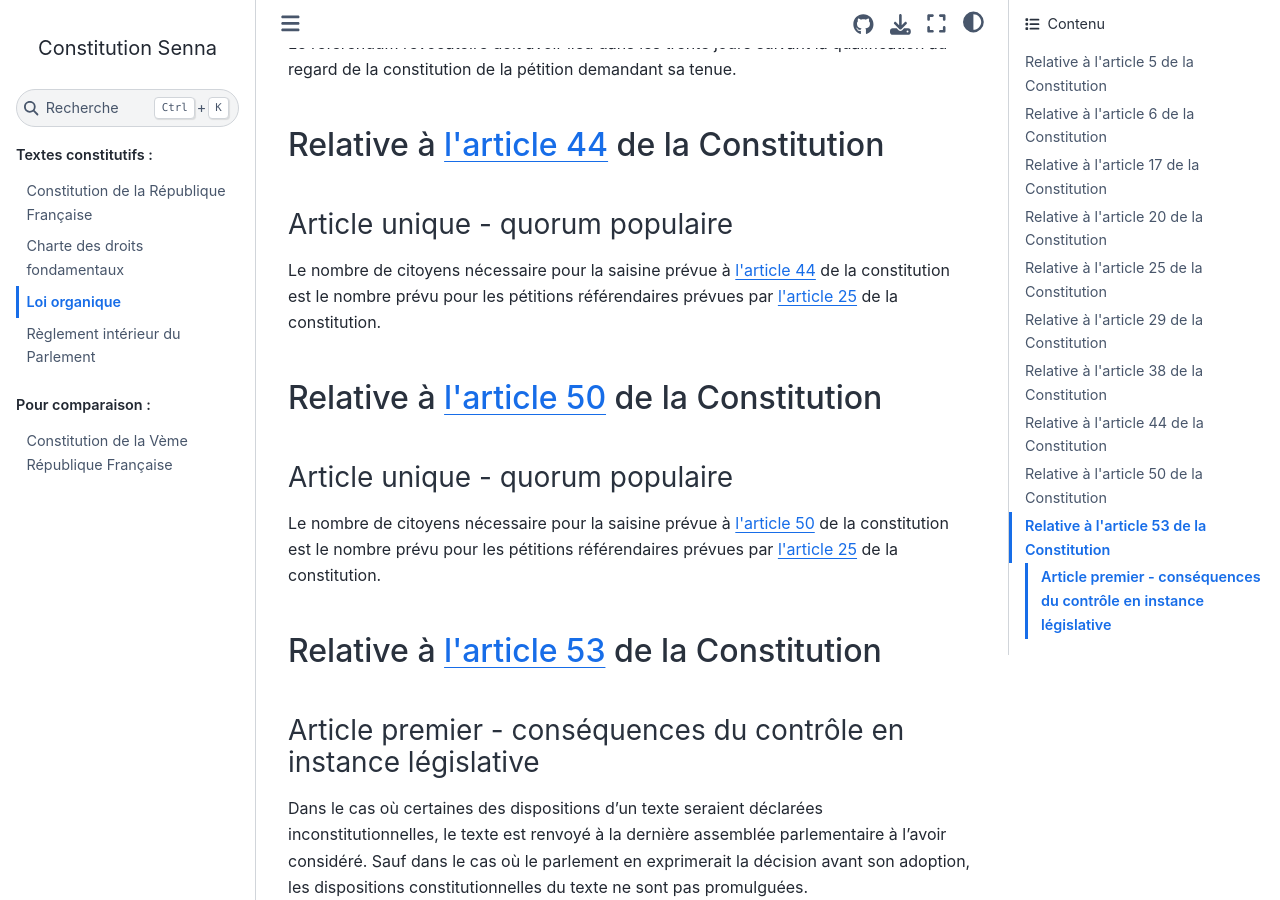
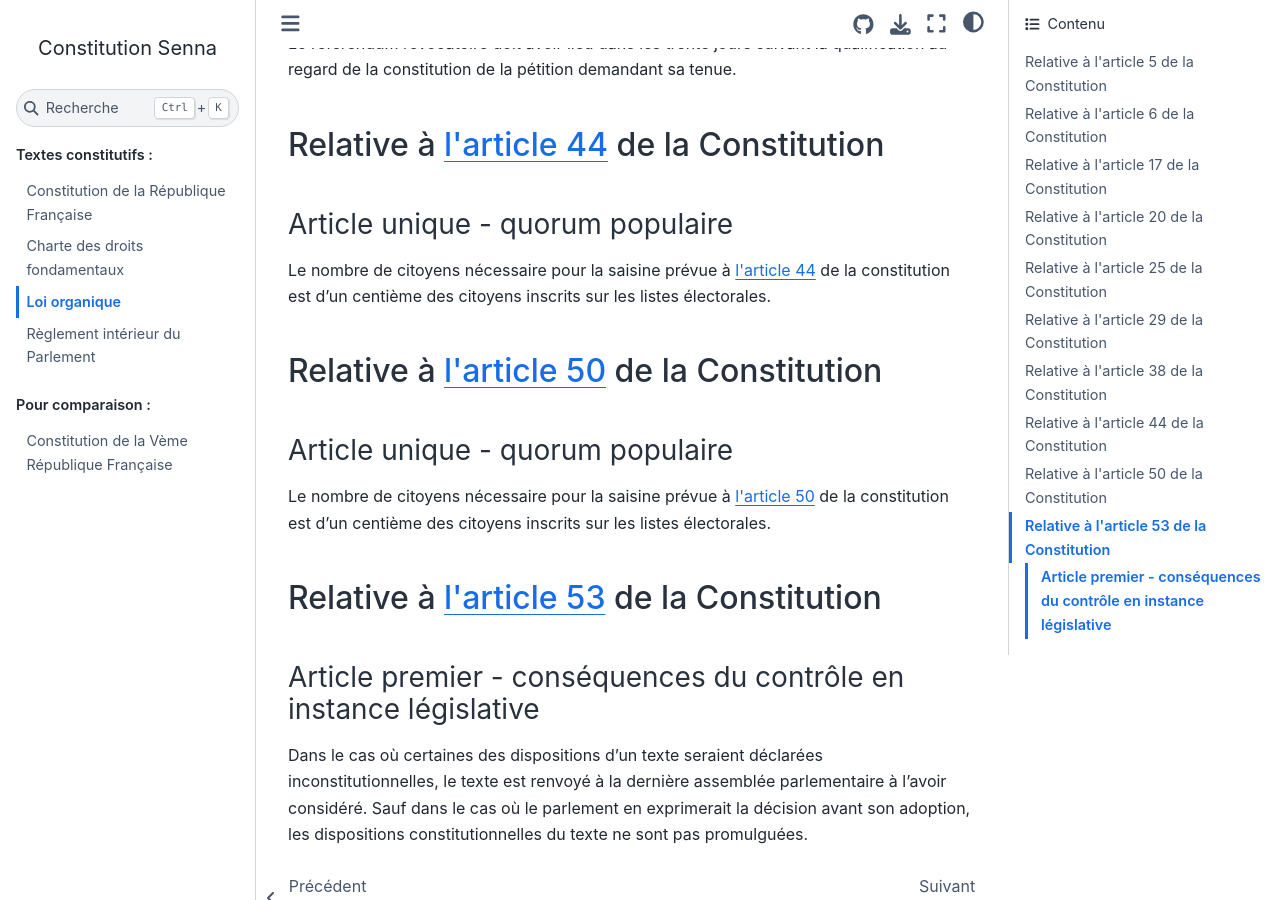
Before and after one commit to Gouvernathor/senna, a Sphinx documentation site: the page built from source/organique.rst, in a window 1280 px wide and 900 px high, scrolled down 4772 px. Built offline with Sphinx 7.4.7 and the Sphinx Book theme 1.1.4, drawn with Linux system fonts in a browser that asks for light colours.

Commit message:
allègement des conditions de saisine populaire pour contrôle a priori

```diff
--- a/source/organique.rst
+++ b/source/organique.rst
@@ -166,7 +166,7 @@
 
 Article unique - quorum populaire
 ---------------------------------
-Le nombre de citoyens nécessaire pour la saisine prévue à :artref:`constitutionnalité des traités` de la constitution est le nombre prévu pour les pétitions référendaires prévues par :artref:`référendums` de la constitution.
+Le nombre de citoyens nécessaire pour la saisine prévue à :artref:`constitutionnalité des traités` de la constitution est d'un centième des citoyens inscrits sur les listes électorales.
 
 ----------------------------------------------------------------------------------------------
 Relative à :artref:`contrôle de constitutionnalité en instance législative` de la Constitution
@@ -174,7 +174,7 @@
 
 Article unique - quorum populaire
 ---------------------------------
-Le nombre de citoyens nécessaire pour la saisine prévue à :artref:`contrôle de constitutionnalité en instance législative` de la constitution est le nombre prévu pour les pétitions référendaires prévues par :artref:`référendums` de la constitution.
+Le nombre de citoyens nécessaire pour la saisine prévue à :artref:`contrôle de constitutionnalité en instance législative` de la constitution est d'un centième des citoyens inscrits sur les listes électorales.
 
 .. ---------------------------------------------------------------------------------------------------
 .. Relative à :artref:`contrôle de constitutionnalité en instance juridictionnelle` de la Constitution
```
